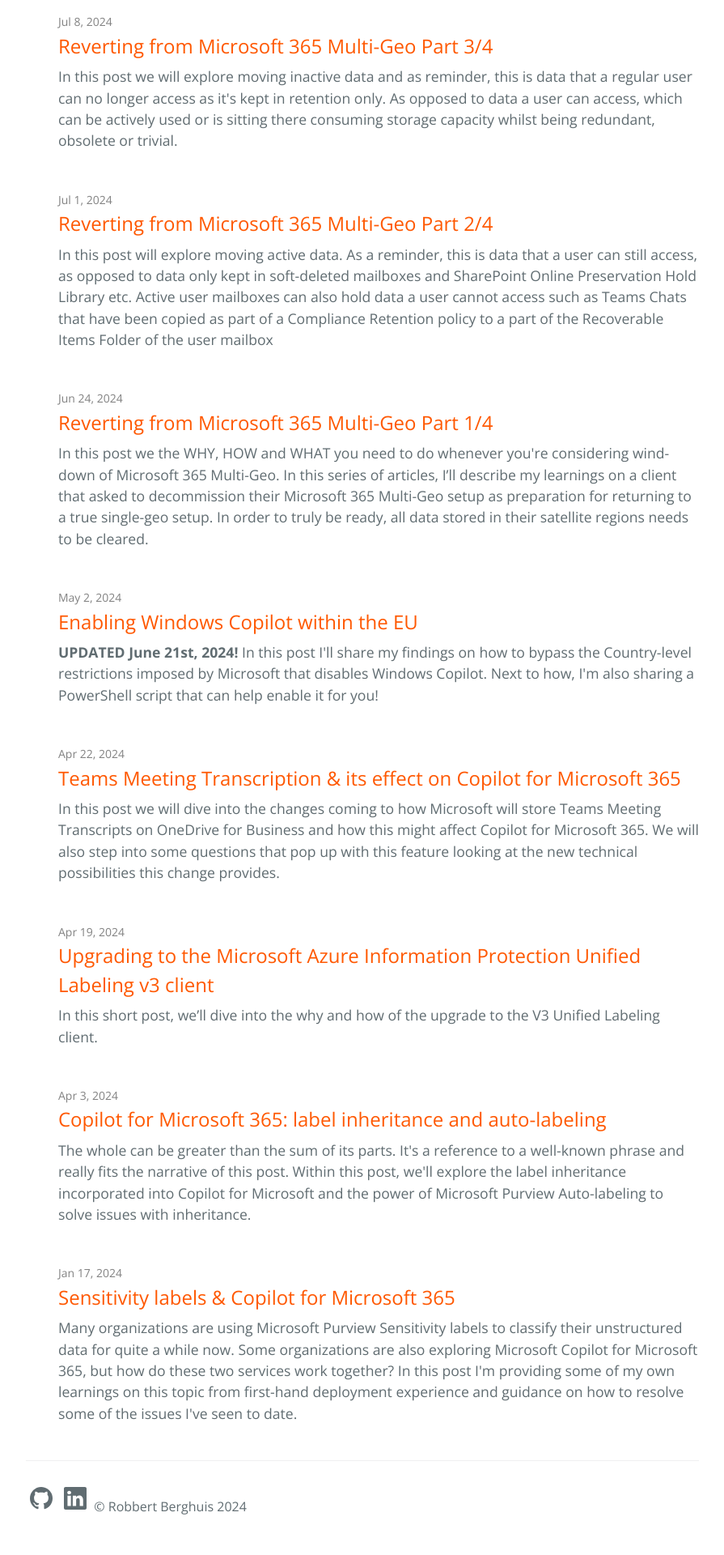
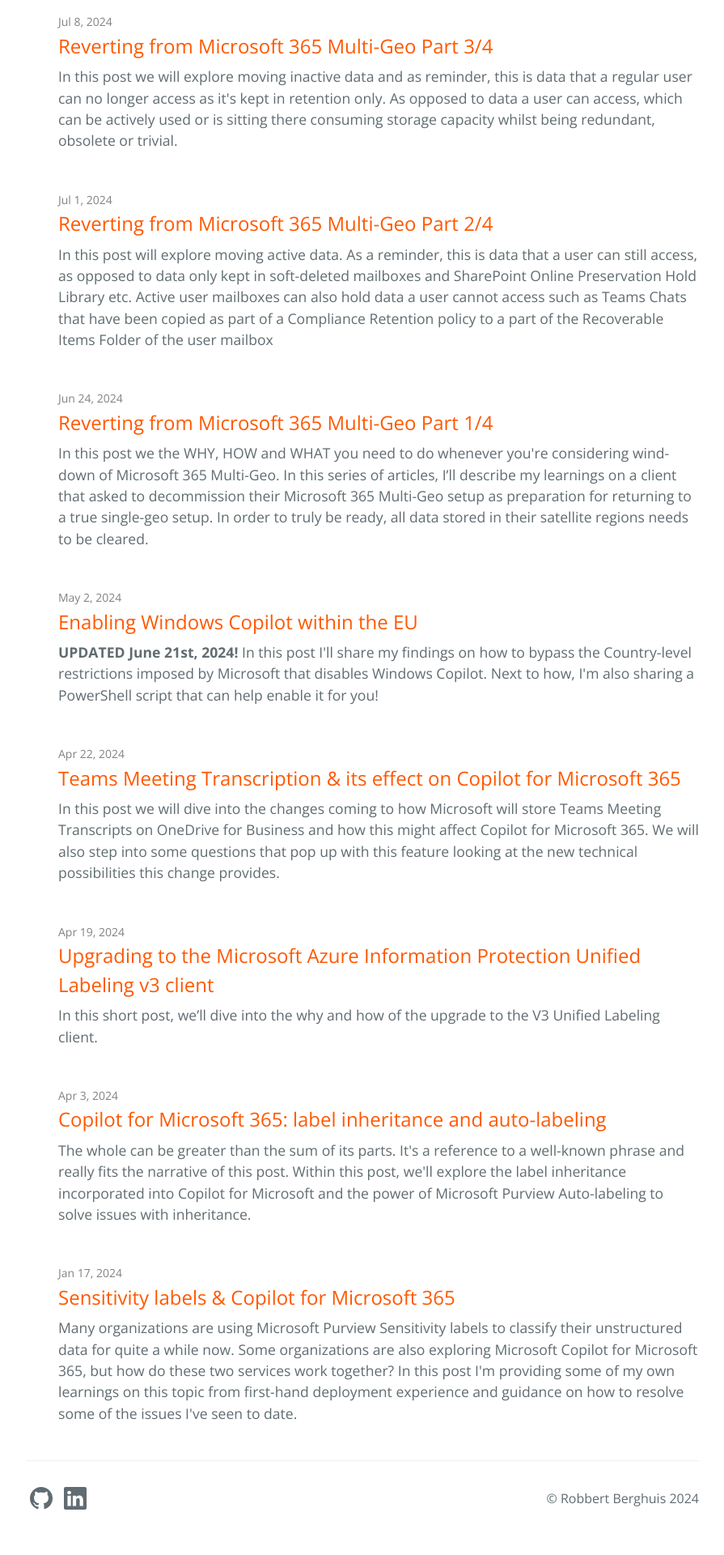
Before and after one commit to rberghuis/rberghuis.github.io, a Jekyll site: the page built from index.md, in a window 1280 px wide. Shown: the part 1055-2975 px from the top of the page at 81% size, without its empty margins (192-1087 px from the left). Built offline with Jekyll 4.4.1, drawn with Linux system fonts in a browser that asks for light colours.

Commit message:
Initial commit

```diff
--- a/assets/css/style.scss
+++ b/assets/css/style.scss
@@ -46,5 +46,8 @@
 
 .vertical-align {
     display: inline-block;
-    vertical-align: middle;
+    vertical-align: top;
+    line-height: 19px;
+    margin-top: 5px;
+    float: right;
 }
```
